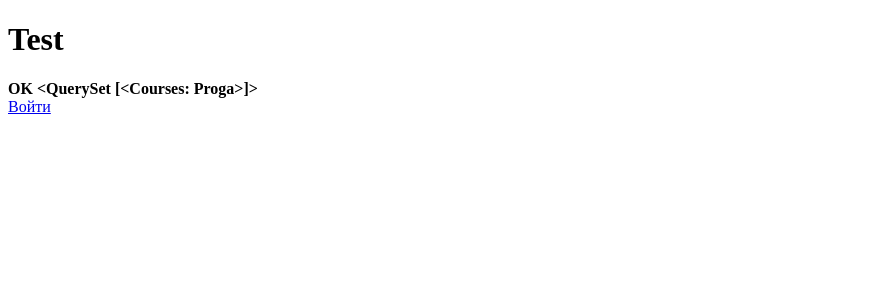
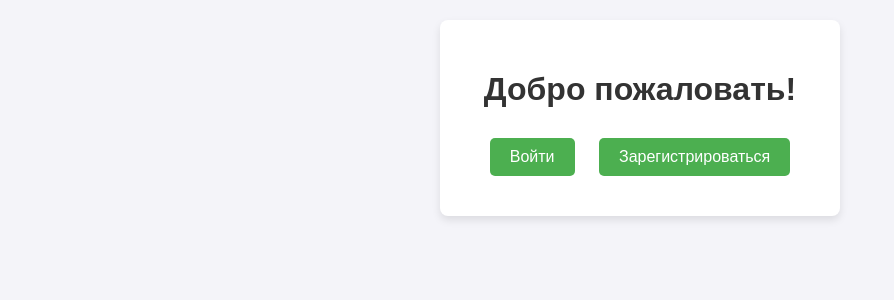
Before and after one commit to Salledd/WEB, a Django app: page / in a window 1280 px wide. Shown: the top 300 px of the page, without its empty margins (0-894 px from the left). Run offline with Django 5.2, Linux system fonts and the light colour scheme; data comes from the database, SQL or seed files in the repository.

Commit message:
изменение

```diff
--- a/web_server/ed_platform/main/views.py
+++ b/web_server/ed_platform/main/views.py
@@ -27,7 +27,7 @@ def test(request):
 
     #send_message(Users.objects.get(username = 'Oleg').id, Users.objects.get(username = 'Sasha').id, 'po pivu?')
     #send_message(Users.objects.get(username = 'Sasha').id, Users.objects.get(username = 'Oleg').id, 'go')
-    d = get_dialogue(Users.objects.get(username = 'Kostya'), Users.objects.get(username = 'Oleg'))
+    #d = get_dialogue(Users.objects.get(username = 'Kostya'), Users.objects.get(username = 'Oleg'))
     #d = get_users_with_dialogues(Users.objects.get(username = 'Sasha').id)
     #d = has_dialogue(Users.objects.get(username = 'Sasha').id, Users.objects.get(username = 'Oleg').id)
 
--- a/web_server/ed_platform/templates/test.html
+++ b/web_server/ed_platform/templates/test.html
@@ -1,12 +1,61 @@
 <!DOCTYPE html>
 <html lang="ru">
 
-
-{% block content %}
-<h1>{{title}}</h1>
-<form action="" method="post">
-<b>OK</b>
-<b> {{test_v}} </b>
-</form>
-<a href="{% url 'login_user' %}" >Войти</a>
-{% endblock %}
+<head>
+    <meta charset="UTF-8">
+    <meta name="viewport" content="width=device-width, initial-scale=1.0">
+    <title>Главная</title>
+    <style>
+        body {
+            font-family: Arial, sans-serif;
+            background-color: #f4f4f9;
+            margin: 0;
+            padding: 0;
+            display: flex;
+            flex-direction: column;
+            justify-content: flex-start;
+            align-items: center;  /* Центрируем по горизонтали */
+            height: 100vh;
+        }
+        .container {
+            text-align: center;
+            background-color: #ffffff;
+            padding: 30px;
+            border-radius: 8px;
+            box-shadow: 0 4px 8px rgba(0, 0, 0, 0.1);
+            width: 100%;
+            max-width: 400px;
+            box-sizing: border-box;
+            margin-top: 20px;
+        }
+        h1 {
+            color: #333;
+            margin-bottom: 20px;
+        }
+        .btn {
+            display: inline-block;
+            background-color: #4CAF50;
+            color: white;
+            text-decoration: none;
+            padding: 10px 20px;
+            margin: 10px;
+            border-radius: 5px;
+            font-size: 16px;
+        }
+        .btn:hover {
+            background-color: #45a049;
+        }
+        .spacer {
+            flex-grow: 1; /* Это создаёт пустое пространство ниже */
+        }
+    </style>
+</head>
+<body>
+    <div class="container">
+        <h1>Добро пожаловать!</h1>
+        <a href="{% url 'login_user' %}" class="btn">Войти</a>
+        <a href="{% url 'register_user' %}" class="btn">Зарегистрироваться</a>
+    </div>
+    <div class="spacer"></div> <!-- Это создаёт пустое пространство ниже -->
+</body>
+</html>
```
